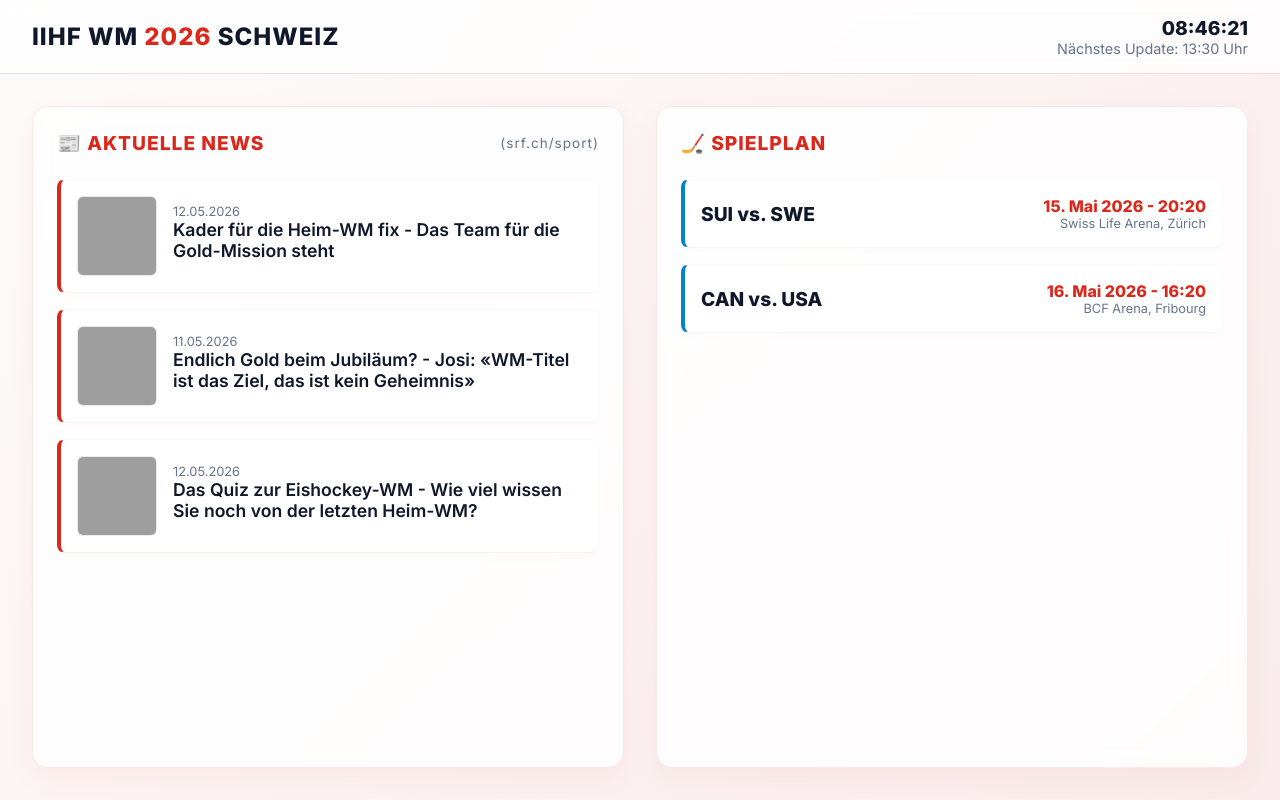
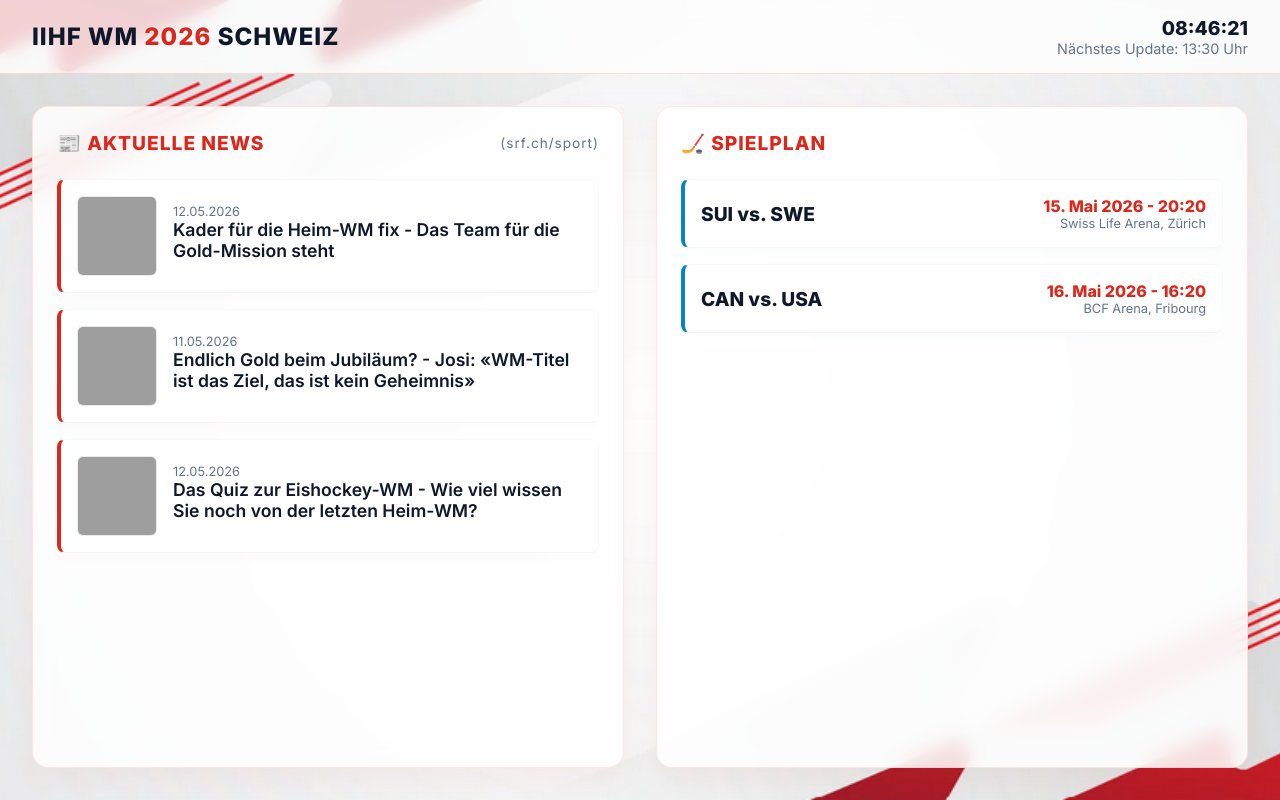
Before and after one commit to InfopointRennweg/EishockeyWM_2026_Dashboard, a plain HTML site: page index.html in a window 1280 px wide. Drawn offline with Linux system fonts and the light colour scheme; grey boxes are pictures that could not be loaded.

Commit message:
Replace background with custom premium Swiss-design image

```diff
--- a/index.html
+++ b/index.html
@@ -23,7 +23,8 @@
 
         body {
             font-family: 'Inter', sans-serif;
-            background: var(--bg-light);
+            background: url('background.png') no-repeat center center fixed;
+            background-size: cover;
             color: var(--text-main);
             height: 100vh;
             overflow: hidden;
```
Also changed, not shown: background.png (added).
